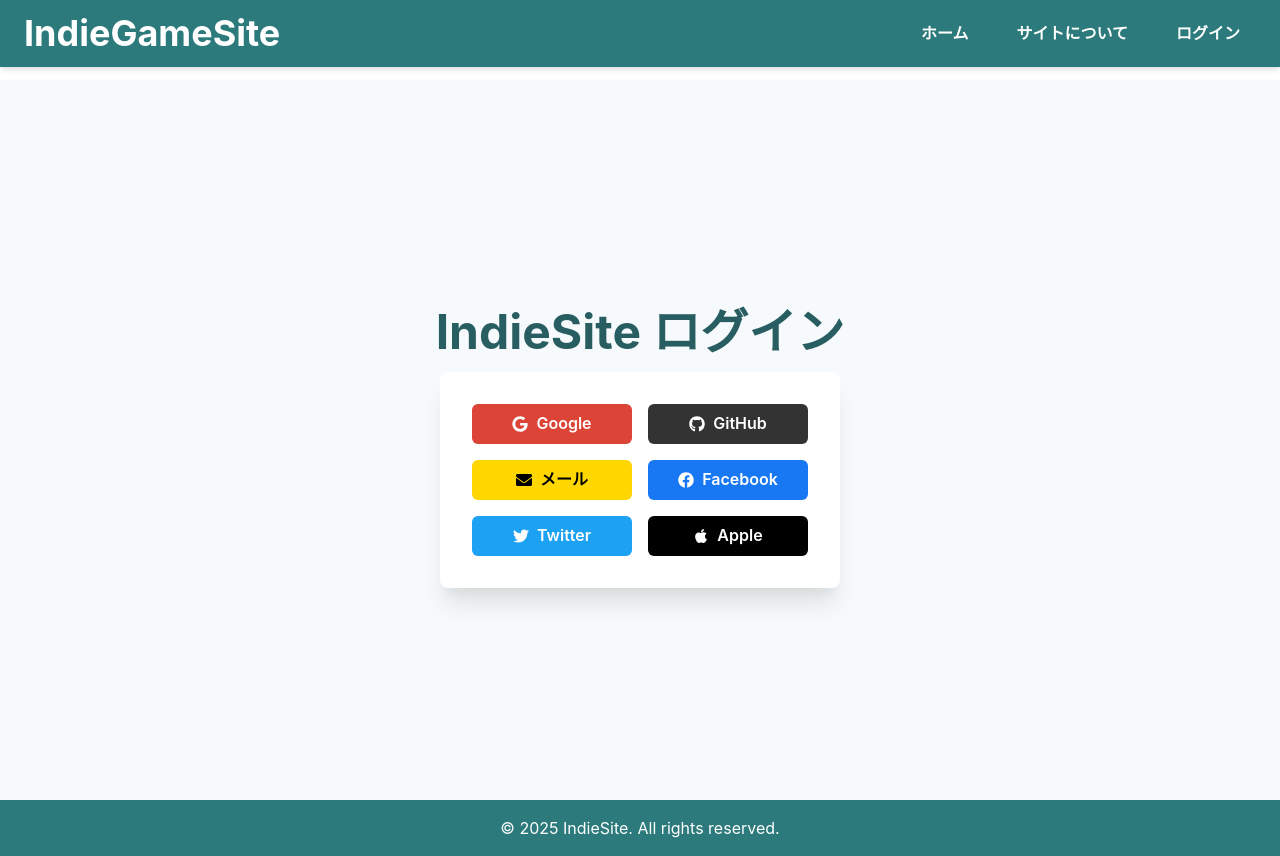
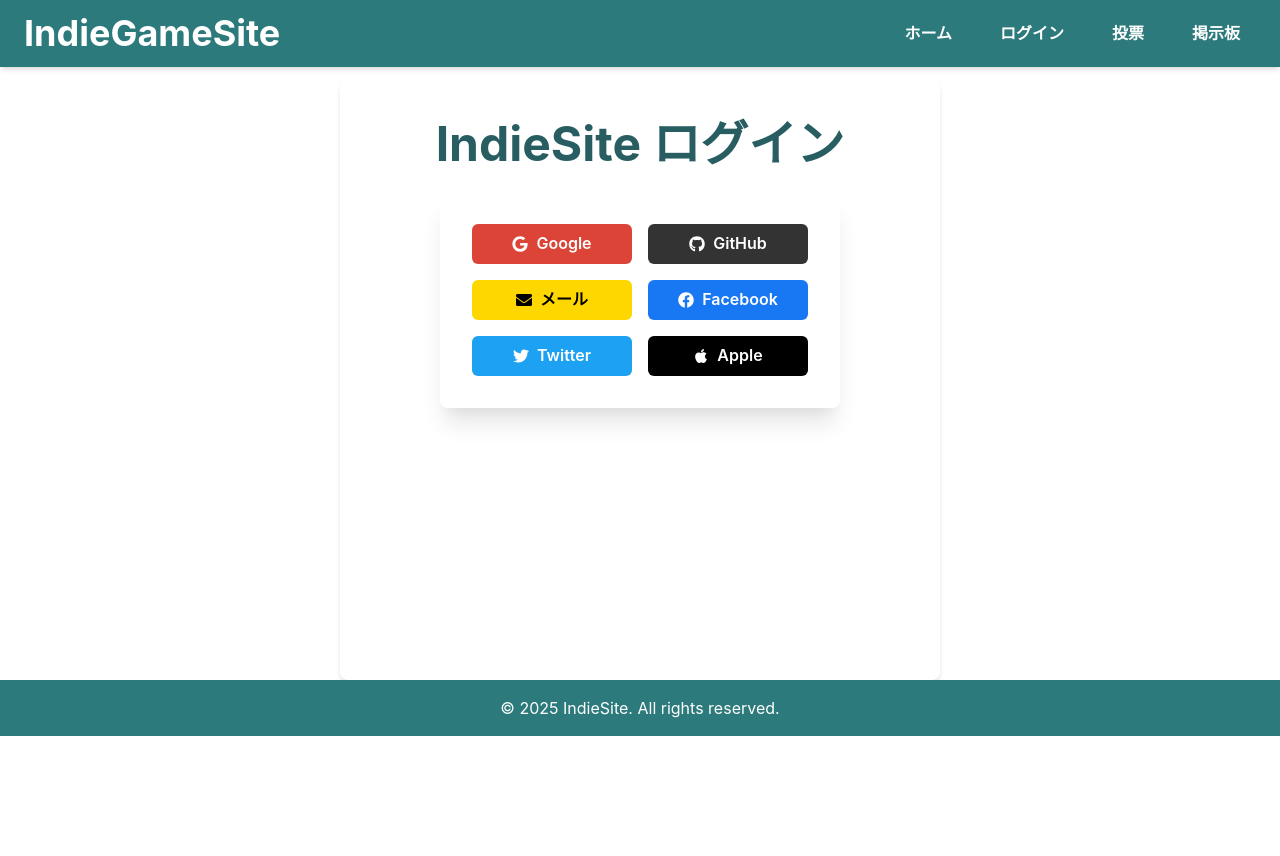
Before and after one commit to takaki-inokuchi/IndieSite, a React (Vite) app: page /LoginPage in a window 1280 px wide. After the commit the page ends 800 px from the top, so only its background shows below. Built offline with nearby package versions, Linux system fonts and the light colour scheme.

Commit message:
掲示板

```diff
--- /dev/null
+++ b/src/Pages/BoardPage.tsx
@@ -0,0 +1,21 @@
+import { Box, Heading, VStack } from "@chakra-ui/react";
+
+export const BoardPage = () => {
+  return (
+    <Box w="100vw" minH="100vh" bg="gray.50" p={6}>
+      <VStack
+        spacing={4}
+        maxW="600px"
+        mx="auto"
+        bg="white"
+        p={6}
+        borderRadius="lg"
+        shadow="md"
+      >
+        <Heading as="h1" size="lg" color="teal.600">
+          Indie掲示板
+        </Heading>
+      </VStack>
+    </Box>
+  );
+};
--- a/src/Pages/LoginPage.tsx
+++ b/src/Pages/LoginPage.tsx
@@ -1,4 +1,4 @@
-import { Flex, Grid, Button, Heading } from "@chakra-ui/react";
+import { Flex, Grid, Button, Heading, VStack } from "@chakra-ui/react";
 import {
   FaGoogle,
   FaGithub,
@@ -10,13 +10,14 @@ import {
 
 export const LoginPage = () => {
   return (
-    <Flex
-      w="100vw"
-      h="90vh"
-      justifyContent="center"
-      alignItems="center"
-      bg="gray.50"
-      direction="column"
+    <VStack
+      maxW="600px"
+      h="75vh"
+      mx="auto"
+      bg="white"
+      p={6}
+      borderRadius="lg"
+      shadow="md"
     >
       {/* タイトル */}
       <Heading as="h1" size="2xl" p={4} color="teal.700" textAlign="center">
@@ -84,6 +85,6 @@ export const LoginPage = () => {
           </Button>
         </Grid>
       </Flex>
-    </Flex>
+    </VStack>
   );
 };
--- a/src/Router/Router.tsx
+++ b/src/Router/Router.tsx
@@ -2,6 +2,7 @@ import { BrowserRouter, Route, Routes } from "react-router-dom";
 import { Home } from "../Pages/Home";
 import { DefaultLayout } from "../templates/DefaultLayout";
 import { LoginPage } from "../Pages/LoginPage";
+import { BoardPage } from "../Pages/BoardPage";
 
 export const Router = () => {
   return (
@@ -10,6 +11,7 @@ export const Router = () => {
         <Route element={<DefaultLayout />}>
           <Route path="/" element={<Home />} />
           <Route path="/LoginPage" element={<LoginPage />} />
+          <Route path="/BoardPage" element={<BoardPage />} />
         </Route>
       </Routes>
     </BrowserRouter>
--- a/src/templates/Header.tsx
+++ b/src/templates/Header.tsx
@@ -82,7 +82,6 @@ export const Header = () => {
       transition="top 0.5s ease"
     >
       <Flex justify="space-between" align="center">
-
         <Heading as="h1" size={{ base: "md", md: "xl" }}>
           <Link to="/">IndieGameSite</Link>
         </Heading>
@@ -92,11 +91,14 @@ export const Header = () => {
           <Link to="/">
             <Button colorScheme="white">ホーム</Button>
           </Link>
-          <Link to="/about">
-            <Button colorScheme="white">サイトについて</Button>
-          </Link>
           <Link to="/LoginPage">
             <Button colorScheme="white">ログイン</Button>
+          </Link>
+          <Link to="/">
+            <Button colorScheme="white">投票</Button>
+          </Link>
+          <Link to="/BoardPage">
+            <Button colorScheme="white">掲示板</Button>
           </Link>
         </Flex>
 
@@ -119,11 +121,14 @@ export const Header = () => {
                 <Link to="/" onClick={onClose}>
                   <Button colorScheme="teal">ホーム</Button>
                 </Link>
-                <Link to="/about" onClick={onClose}>
-                  <Button colorScheme="teal">サイトについて</Button>
-                </Link>
                 <Link to="/LoginPage" onClick={onClose}>
                   <Button colorScheme="teal">ログイン</Button>
+                </Link>
+                <Link to="/" onClick={onClose}>
+                  <Button colorScheme="teal">投票</Button>
+                </Link>
+                <Link to="/BoardPage" onClick={onClose}>
+                  <Button colorScheme="teal">掲示板</Button>
                 </Link>
               </Flex>
             </DrawerBody>
```
